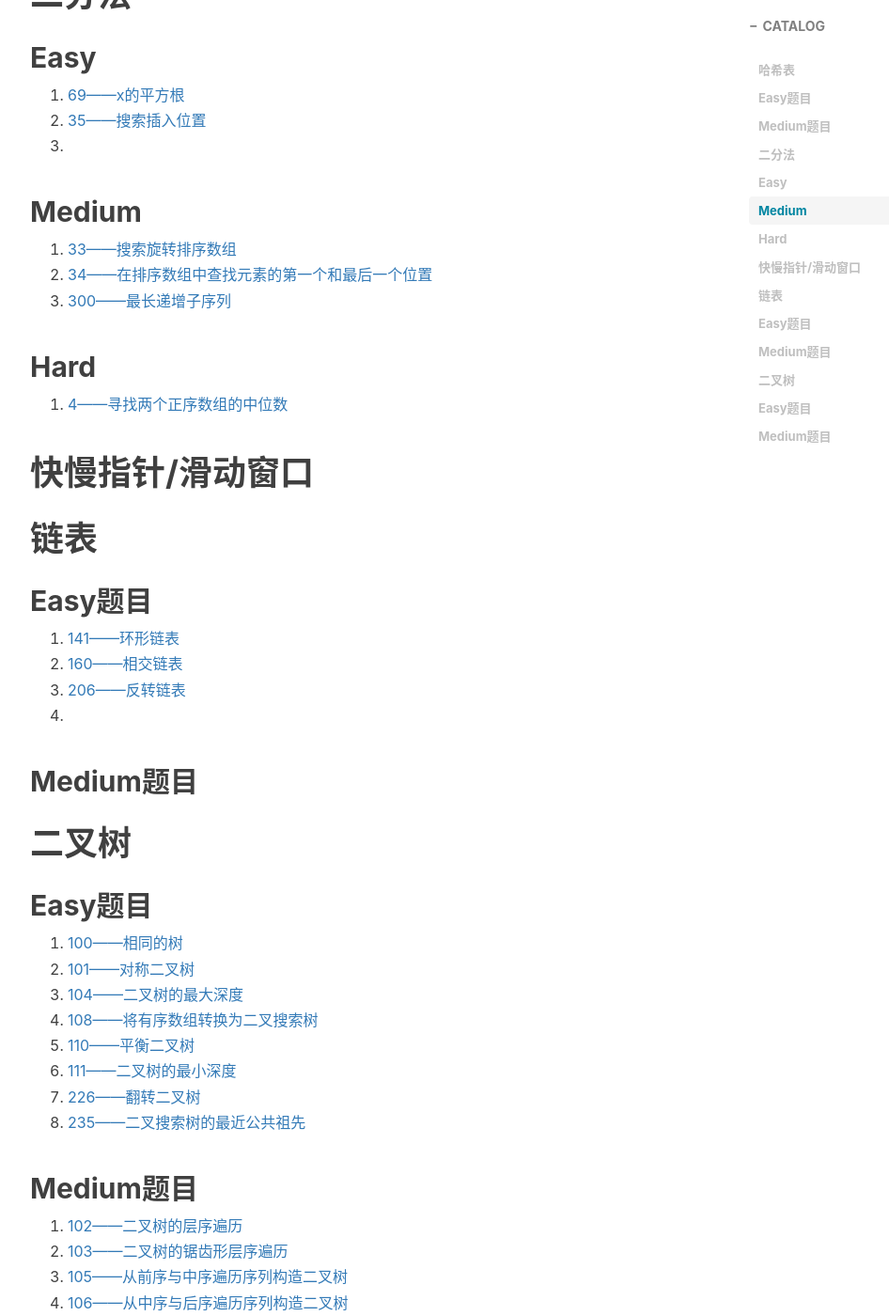
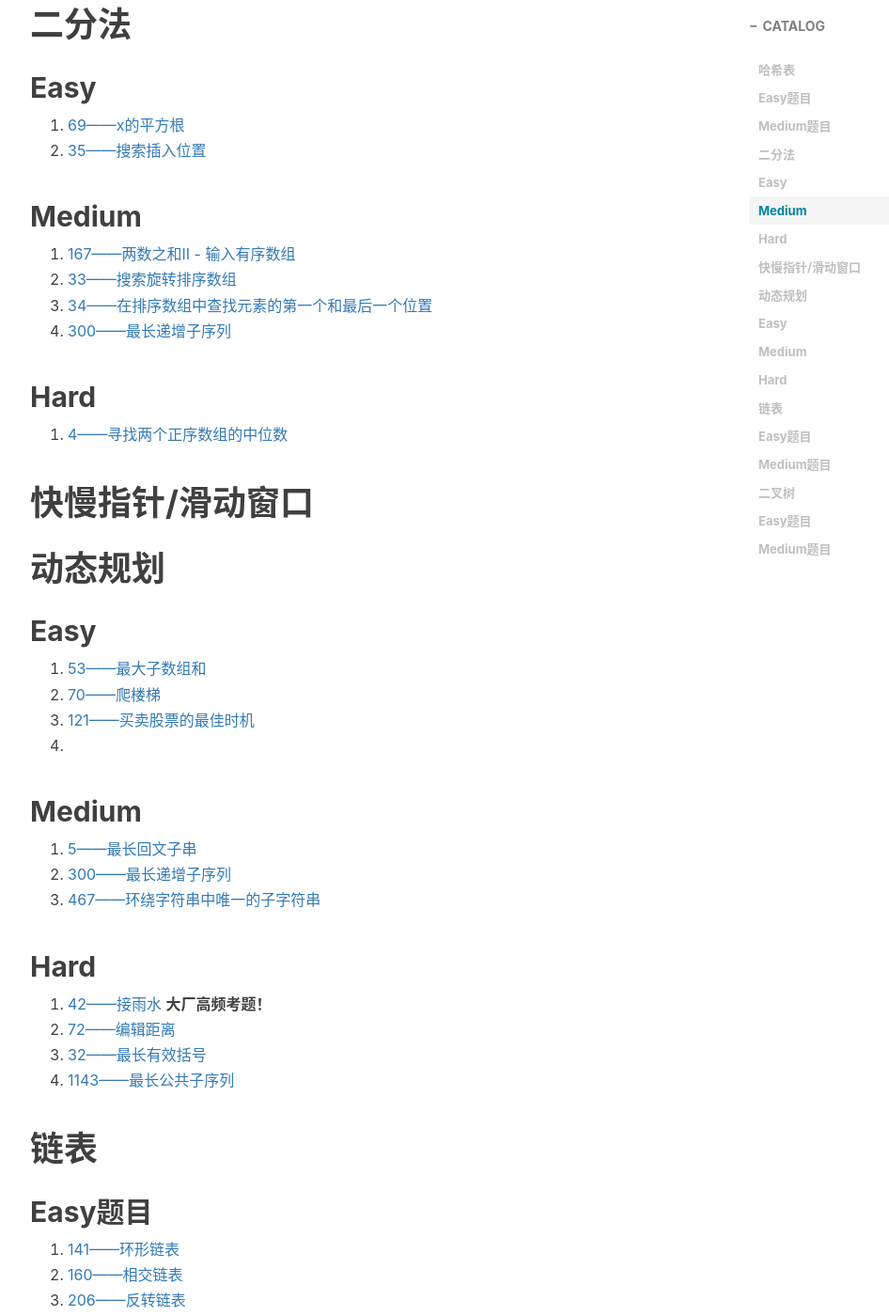
Before and after one commit to xie96808/xie96808.github.io, a Jekyll site: the page built from _posts/2022-05-22-刷题分类!.md, in a window 1280 px wide and 1400 px high, scrolled down 1433 px. Shown: the whole window at 94% size, without its empty margins (233-1179 px from the left). Built offline with Jekyll 4.4.1, drawn with Linux system fonts in a browser that asks for light colours; nearby versions of some CDN libraries; comment, search, counter and statistics services are not loaded.

Commit message:
Update 2022-05-22-刷题分类!.md

```diff
--- a/_posts/2022-05-22-刷题分类!.md
+++ b/_posts/2022-05-22-刷题分类!.md
@@ -19,6 +19,8 @@ tags:								#标签
 	* [二分法](#二分法)
 
 	* [快慢指针/滑动窗口](#快慢指针/滑动窗口)
+
+	* [动态规划](#动态规划)
 
 	* [链表](#链表)
 
@@ -52,19 +54,41 @@ tags:								#标签
 
 1. [69——x的平方根 ](https://leetcode.cn/problems/sqrtx/)
 2. [35——搜索插入位置](https://leetcode.cn/problems/search-insert-position/)
-3.
 
 ## Medium
 
-1. [33——搜索旋转排序数组](https://leetcode.cn/problems/search-in-rotated-sorted-array/)
-2. [34——在排序数组中查找元素的第一个和最后一个位置](https://leetcode.cn/problems/find-first-and-last-position-of-element-in-sorted-array/)
-3. [300——最长递增子序列](https://leetcode.cn/problems/longest-increasing-subsequence/)
+1. [167——两数之和II - 输入有序数组](https://leetcode.cn/problems/two-sum-ii-input-array-is-sorted/)
+2. [33——搜索旋转排序数组](https://leetcode.cn/problems/search-in-rotated-sorted-array/)
+3. [34——在排序数组中查找元素的第一个和最后一个位置](https://leetcode.cn/problems/find-first-and-last-position-of-element-in-sorted-array/)
+4. [300——最长递增子序列](https://leetcode.cn/problems/longest-increasing-subsequence/)
 
 ## Hard
 
 1. [4——寻找两个正序数组的中位数](https://leetcode.cn/problems/median-of-two-sorted-arrays/)
 
 # 快慢指针/滑动窗口
+
+# 动态规划
+
+## Easy
+
+1. [53——最大子数组和](https://leetcode.cn/problems/maximum-subarray/)
+2. [70——爬楼梯](https://leetcode.cn/problems/climbing-stairs/)
+3. [121——买卖股票的最佳时机](https://leetcode.cn/problems/best-time-to-buy-and-sell-stock/)
+4.
+
+## Medium
+
+1. [5——最长回文子串](https://leetcode.cn/problems/longest-palindromic-substring/)
+2. [300——最长递增子序列](https://leetcode.cn/problems/longest-increasing-subsequence/)
+3. [467——环绕字符串中唯一的子字符串](https://leetcode.cn/problems/unique-substrings-in-wraparound-string/)
+
+## Hard
+
+1. [42——接雨水](https://leetcode.cn/problems/trapping-rain-water/)	**大厂高频考题！**
+2. [72——编辑距离](https://leetcode.cn/problems/edit-distance/)
+3. [32——最长有效括号](https://leetcode.cn/problems/longest-valid-parentheses/)
+4. [1143——最长公共子序列](https://leetcode.cn/problems/longest-common-subsequence/)
 
 # 链表
 
```
